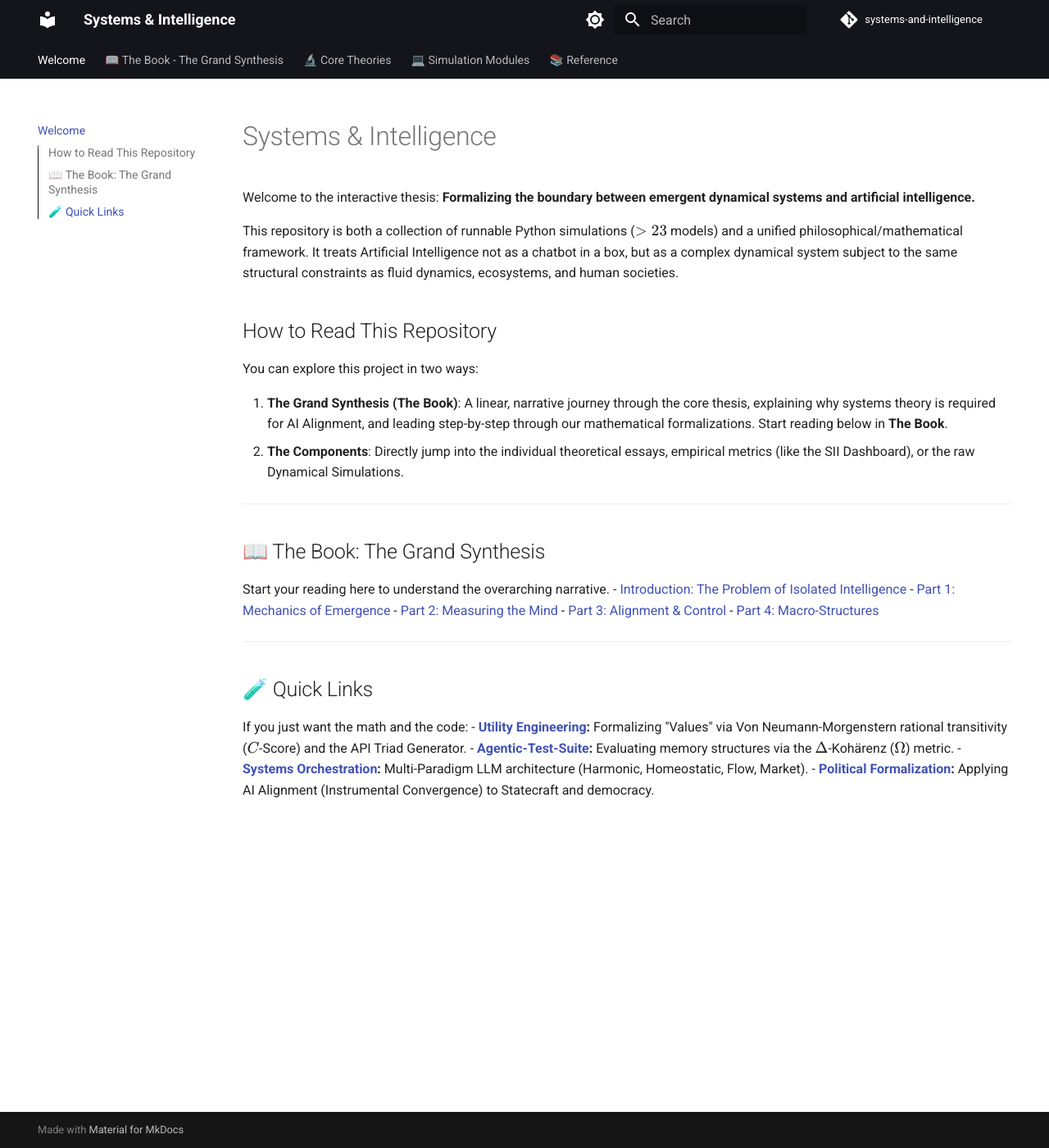
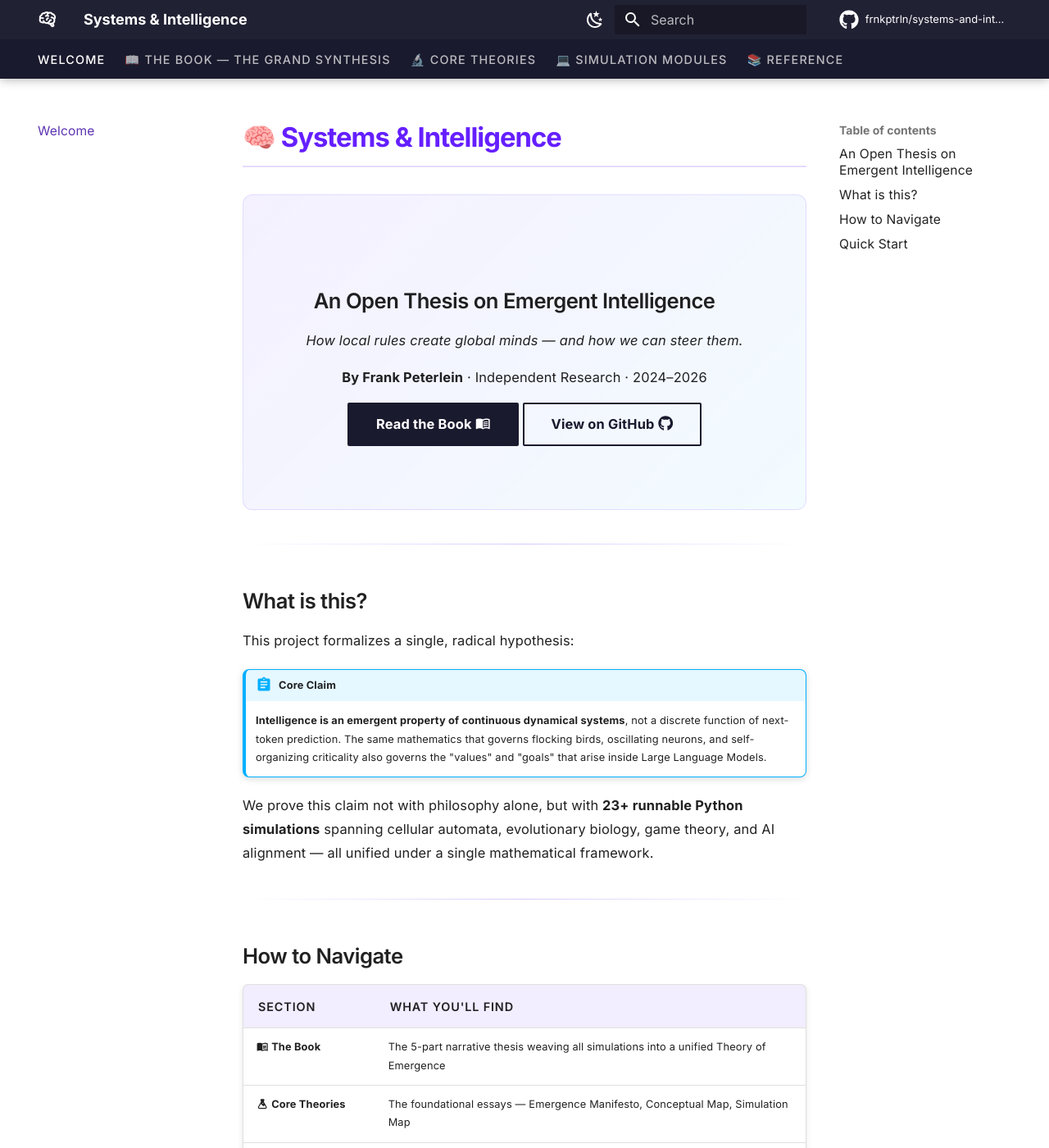
Before and after one commit to frnkptrln/systems-and-intelligence, an MkDocs documentation site: the page built from docs/index.md, in a window 1280 px wide and 1400 px high. Shown: the whole window at 82% size. Built offline with MkDocs 1.6.1 and Material for MkDocs 9.7.7, drawn with Linux system fonts in a browser that asks for light colours; comment, search, counter and statistics services are not loaded; some of the changed text lies outside the part shown.

Commit message:
style: premium dark-mode aesthetic overhaul for the Open Thesis
- Created docs/stylesheets/extra.css (glassmorphic design, Inter font, purple accents)
- Rewrote mkdocs.yml (instant navigation, sticky tabs, Mermaid, emoji, search)
- Upgraded docs/index.md to a proper landing page with hero banner
- Added site/ to .gitignore to prevent build artifacts in repo

````diff
--- a/docs/index.md
+++ b/docs/index.md
@@ -1,31 +1,57 @@
-# Systems & Intelligence
+# 🧠 Systems & Intelligence
 
-Welcome to the interactive thesis: **Formalizing the boundary between emergent dynamical systems and artificial intelligence.**
+<div class="hero-banner" markdown>
 
-This repository is both a collection of runnable Python simulations ($>23$ models) and a unified philosophical/mathematical framework. It treats Artificial Intelligence not as a chatbot in a box, but as a complex dynamical system subject to the same structural constraints as fluid dynamics, ecosystems, and human societies.
+## An Open Thesis on Emergent Intelligence
 
-## How to Read This Repository
+*How local rules create global minds — and how we can steer them.*
 
-You can explore this project in two ways:
+**By Frank Peterlein** · Independent Research · 2024–2026
 
-1. **The Grand Synthesis (The Book)**: A linear, narrative journey through the core thesis, explaining why systems theory is required for AI Alignment, and leading step-by-step through our mathematical formalizations. Start reading below in **The Book**.
-2. **The Components**: Directly jump into the individual theoretical essays, empirical metrics (like the SII Dashboard), or the raw Dynamical Simulations.
+[Read the Book :material-book-open-variant:](#){ .md-button .md-button--primary } [View on GitHub :fontawesome-brands-github:](https://github.com/frnkptrln/systems-and-intelligence){ .md-button }
+
+</div>
 
 ---
 
-## 📖 The Book: The Grand Synthesis
-Start your reading here to understand the overarching narrative.
-- [Introduction: The Problem of Isolated Intelligence](book/00_introduction.md)
-- [Part 1: Mechanics of Emergence](book/01_mechanics_of_emergence.md)
-- [Part 2: Measuring the Mind](book/02_measuring_the_mind.md)
-- [Part 3: Alignment & Control](book/03_alignment_and_control.md)
-- [Part 4: Macro-Structures](book/04_macro_structures.md)
+## What is this?
+
+This project formalizes a single, radical hypothesis:
+
+!!! abstract "Core Claim"
+    **Intelligence is an emergent property of continuous dynamical systems**, not a discrete function of next-token prediction. The same mathematics that governs flocking birds, oscillating neurons, and self-organizing criticality also governs the "values" and "goals" that arise inside Large Language Models.
+
+We prove this claim not with philosophy alone, but with **23+ runnable Python simulations** spanning cellular automata, evolutionary biology, game theory, and AI alignment — all unified under a single mathematical framework.
 
 ---
 
-## 🧪 Quick Links
-If you just want the math and the code:
-- **[Utility Engineering](simulation-models/utility-engineering/README.md):** Formalizing "Values" via Von Neumann-Morgenstern rational transitivity ($C$-Score) and the API Triad Generator.
-- **[Agentic-Test-Suite](agentic-test-suite/README.md):** Evaluating memory structures via the $\Delta$-Kohärenz ($\Omega$) metric.
-- **[Systems Orchestration](systems-orchestration/README.md):** Multi-Paradigm LLM architecture (Harmonic, Homeostatic, Flow, Market).
-- **[Political Formalization](simulation-models/political-utility-formalization/README.md):** Applying AI Alignment (Instrumental Convergence) to Statecraft and democracy.
+## How to Navigate
+
+| Section | What you'll find |
+|---------|-----------------|
+| :material-book-open-variant: **The Book** | The 5-part narrative thesis weaving all simulations into a unified Theory of Emergence |
+| :material-flask: **Core Theories** | The foundational essays — Emergence Manifesto, Conceptual Map, Simulation Map |
+| :material-code-braces: **Simulation Modules** | Runnable Python code for Utility Engineering, Political Formalization, Multi-Paradigm Orchestration |
+| :material-bookshelf: **Reference** | Glossary of terms and a living list of Open Problems |
+
+---
+
+## Quick Start
+
+```bash
+# Clone the repository
+git clone https://github.com/frnkptrln/systems-and-intelligence.git
+cd systems-and-intelligence
+
+# Run any simulation
+python simulation-models/boids-flocking/boids.py
+
+# Or serve this book locally
+pip install mkdocs-material python-markdown-math
+mkdocs serve
+```
+
+---
+
+!!! tip "This is a living document"
+    This entire repository is conceived as a *thought experiment* developed by Frank Peterlein in collaboration with AI. It is a space to capture, explore, and run simulations on complex ideas. Feedback, discussions, and corrections are always welcome.
--- /dev/null
+++ b/docs/overrides/main.html
@@ -0,0 +1,2 @@
+{# Empty overrides file — extend later for custom partials #}
+{% extends "base.html" %}
--- /dev/null
+++ b/docs/stylesheets/extra.css
@@ -0,0 +1,181 @@
+/* ============================================================
+   Systems & Intelligence — Custom Theme
+   A dark, premium aesthetic inspired by research labs & observatories
+   ============================================================ */
+
+/* --- Import a refined font --- */
+@import url('https://fonts.googleapis.com/css2?family=Inter:wght@300;400;500;600;700&family=JetBrains+Mono:wght@400;500&display=swap');
+
+/* --- Root Variables (Slate / Dark Mode) --- */
+[data-md-color-scheme="slate"] {
+  --md-primary-fg-color: #0d0d0d;
+  --md-primary-fg-color--light: #1a1a2e;
+  --md-primary-fg-color--dark: #000000;
+  --md-accent-fg-color: #7c4dff;
+  --md-default-bg-color: #0d0f12;
+  --md-default-fg-color: #e0e0e0;
+  --md-default-fg-color--light: #b0b0b0;
+  --md-code-bg-color: #141820;
+  --md-code-fg-color: #c9d1d9;
+  --md-typeset-a-color: #b388ff;
+}
+
+/* --- Root Variables (Light Mode) --- */
+[data-md-color-scheme="default"] {
+  --md-primary-fg-color: #1a1a2e;
+  --md-accent-fg-color: #651fff;
+  --md-typeset-a-color: #5e35b1;
+}
+
+/* --- Typography --- */
+:root {
+  --md-text-font: "Inter", -apple-system, BlinkMacSystemFont, sans-serif;
+  --md-code-font: "JetBrains Mono", "Fira Code", monospace;
+}
+
+.md-typeset {
+  font-size: 0.82rem;
+  line-height: 1.75;
+  letter-spacing: 0.01em;
+}
+
+.md-typeset h1 {
+  font-weight: 700;
+  letter-spacing: -0.03em;
+  color: var(--md-accent-fg-color);
+  border-bottom: 2px solid rgba(124, 77, 255, 0.2);
+  padding-bottom: 0.4em;
+  margin-bottom: 1em;
+}
+
+.md-typeset h2 {
+  font-weight: 600;
+  letter-spacing: -0.02em;
+  margin-top: 2em;
+  color: var(--md-default-fg-color);
+}
+
+.md-typeset h3 {
+  font-weight: 500;
+  opacity: 0.9;
+}
+
+/* --- Hero Banner (Index page) --- */
+.md-typeset .hero-banner {
+  text-align: center;
+  padding: 3rem 1rem;
+  margin-bottom: 2rem;
+  background: linear-gradient(135deg, rgba(124, 77, 255, 0.08), rgba(0, 176, 255, 0.05));
+  border-radius: 12px;
+  border: 1px solid rgba(124, 77, 255, 0.15);
+}
+
+/* --- Code Blocks --- */
+.md-typeset code {
+  border-radius: 4px;
+  padding: 0.15em 0.4em;
+  font-size: 0.82em;
+}
+
+.md-typeset pre {
+  border-radius: 8px;
+  border: 1px solid rgba(124, 77, 255, 0.12);
+}
+
+.md-typeset pre > code {
+  font-size: 0.78rem;
+}
+
+/* --- Admonitions --- */
+.md-typeset .admonition,
+.md-typeset details {
+  border-radius: 8px;
+  border-left-width: 4px;
+  box-shadow: 0 2px 8px rgba(0, 0, 0, 0.15);
+}
+
+/* --- Math blocks --- */
+.md-typeset .MathJax {
+  font-size: 1.05em;
+}
+
+/* --- Navigation --- */
+.md-nav__link {
+  font-size: 0.78rem;
+  letter-spacing: 0.01em;
+}
+
+.md-tabs__link {
+  font-weight: 500;
+  text-transform: uppercase;
+  font-size: 0.72rem;
+  letter-spacing: 0.08em;
+}
+
+/* --- Header polish --- */
+.md-header {
+  background: rgba(13, 15, 18, 0.95);
+  backdrop-filter: blur(12px);
+  -webkit-backdrop-filter: blur(12px);
+  box-shadow: 0 1px 12px rgba(0, 0, 0, 0.3);
+}
+
+[data-md-color-scheme="default"] .md-header {
+  background: rgba(26, 26, 46, 0.97);
+}
+
+/* --- Footer --- */
+.md-footer {
+  border-top: 1px solid rgba(124, 77, 255, 0.1);
+}
+
+.md-footer-meta {
+  background: var(--md-default-bg-color);
+}
+
+/* --- Content container width --- */
+.md-content__inner {
+  max-width: 52rem;
+}
+
+/* --- Smooth transitions --- */
+.md-nav__link, .md-tabs__link, a {
+  transition: color 0.2s ease, opacity 0.2s ease;
+}
+
+/* --- Blockquotes (used in the book heavily) --- */
+.md-typeset blockquote {
+  border-left: 3px solid var(--md-accent-fg-color);
+  background: rgba(124, 77, 255, 0.04);
+  border-radius: 0 6px 6px 0;
+  padding: 0.8em 1.2em;
+  margin: 1.2em 0;
+}
+
+/* --- Tables --- */
+.md-typeset table:not([class]) {
+  border-radius: 8px;
+  overflow: hidden;
+  box-shadow: 0 1px 6px rgba(0, 0, 0, 0.1);
+}
+
+.md-typeset table:not([class]) th {
+  background: rgba(124, 77, 255, 0.1);
+  font-weight: 600;
+  text-transform: uppercase;
+  font-size: 0.72rem;
+  letter-spacing: 0.06em;
+}
+
+/* --- Horizontal Rules --- */
+.md-typeset hr {
+  border: none;
+  height: 1px;
+  background: linear-gradient(90deg, transparent, rgba(124, 77, 255, 0.3), transparent);
+  margin: 2.5em 0;
+}
+
+/* --- Selection highlight --- */
+::selection {
+  background: rgba(124, 77, 255, 0.3);
+}
--- a/mkdocs.yml
+++ b/mkdocs.yml
@@ -1,73 +1,123 @@
-site_name: Systems & Intelligence
-site_description: Formalizing the boundary between emergent dynamical systems and artificial intelligence.
+site_name: "Systems & Intelligence"
+site_description: "An Open Thesis — Formalizing the boundary between emergent dynamical systems and artificial intelligence."
 site_author: "Frank Peterlein"
+site_url: "https://frnkptrln.github.io/systems-and-intelligence"
 repo_url: https://github.com/frnkptrln/systems-and-intelligence
-repo_name: systems-and-intelligence
+repo_name: frnkptrln/systems-and-intelligence
 edit_uri: blob/main/
 
 docs_dir: 'docs'
+
 nav:
   - Welcome: index.md
-  - "📖 The Book - The Grand Synthesis":
+  - "📖 The Book — The Grand Synthesis":
       - Introduction: book/00_introduction.md
-      - Part 1 - Mechanics of Emergence: book/01_mechanics_of_emergence.md
-      - Part 2 - Measuring the Mind: book/02_measuring_the_mind.md
-      - Part 3 - Alignment & Control: book/03_alignment_and_control.md
-      - Part 4 - Macro-Structures: book/04_macro_structures.md
-      - Part 5 - Future Perspectives: book/05_future_perspectives.md
+      - "Part 1: Mechanics of Emergence": book/01_mechanics_of_emergence.md
+      - "Part 2: Measuring the Mind": book/02_measuring_the_mind.md
+      - "Part 3: Alignment & Control": book/03_alignment_and_control.md
+      - "Part 4: Macro-Structures": book/04_macro_structures.md
+      - "Part 5: Future Perspectives": book/05_future_perspectives.md
   - "🔬 Core Theories":
       - The Emergence Manifesto: theory/emergence-manifesto-v1.1.md
       - Conceptual Map: theory/conceptual-map.md
       - Simulation Map: theory/simulation-theory-map.md
-  - 💻 Simulation Modules:
+  - "💻 Simulation Modules":
       - Utility Engineering: simulation-models/utility-engineering/README.md
       - Political Formalization: simulation-models/political-utility-formalization/README.md
       - Systems Orchestration: systems-orchestration/README.md
       - Agentic Identity Suite: agentic-test-suite/README.md
-  - 📚 Reference:
+  - "📚 Reference":
       - Glossary: theory/glossary.md
       - Open Problems: theory/open-problems.md
 
 theme:
   name: material
+  custom_dir: docs/overrides
   font:
-    text: Roboto
-    code: Roboto Mono
+    text: Inter
+    code: JetBrains Mono
+  icon:
+    repo: fontawesome/brands/github
+    logo: material/brain
   palette:
-    - scheme: default
+    - media: "(prefers-color-scheme: dark)"
+      scheme: slate
       primary: black
       accent: deep purple
       toggle:
-        icon: material/brightness-7
-        name: Switch to dark mode
-    - scheme: slate
-      primary: black
+        icon: material/weather-sunny
+        name: Switch to light mode
+    - media: "(prefers-color-scheme: light)"
+      scheme: default
+      primary: indigo
       accent: deep purple
       toggle:
-        icon: material/brightness-4
-        name: Switch to light mode
+        icon: material/weather-night
+        name: Switch to dark mode
   features:
     - navigation.tabs
-    - navigation.indexes
+    - navigation.tabs.sticky
+    - navigation.sections
+    - navigation.expand
+    - navigation.path
     - navigation.top
-    - toc.integrate
+    - navigation.instant
+    - navigation.instant.progress
+    - toc.follow
+    - search.suggest
+    - search.highlight
     - content.code.copy
     - content.code.annotate
+    - content.tabs.link
+    - header.autohide
+
+extra_css:
+  - stylesheets/extra.css
+
+extra_javascript:
+  - https://cdn.jsdelivr.net/npm/mathjax@3/es5/tex-mml-chtml.js
 
 markdown_extensions:
+  - abbr
   - admonition
+  - attr_list
+  - def_list
+  - footnotes
+  - md_in_html
+  - toc:
+      permalink: true
+      toc_depth: 3
+  - pymdownx.arithmatex:
+      generic: true
+  - pymdownx.betterem
+  - pymdownx.caret
   - pymdownx.details
-  - pymdownx.superfences
+  - pymdownx.emoji:
+      emoji_index: !!python/name:material.extensions.emoji.twemoji
+      emoji_generator: !!python/name:material.extensions.emoji.to_svg
   - pymdownx.highlight:
       anchor_linenums: true
       line_spans: __span
       pygments_lang_class: true
   - pymdownx.inlinehilite
+  - pymdownx.keys
+  - pymdownx.mark
+  - pymdownx.smartsymbols
   - pymdownx.snippets
-  - pymdownx.arithmatex:
-      generic: true
-  - mdx_math # To support LaTeX math block parsing via MathJax
+  - pymdownx.superfences:
+      custom_fences:
+        - name: mermaid
+          class: mermaid
+          format: !!python/name:pymdownx.superfences.fence_code_format
+  - pymdownx.tabbed:
+      alternate_style: true
+  - pymdownx.tasklist:
+      custom_checkbox: true
+  - pymdownx.tilde
 
-extra_javascript:
-  - https://polyfill.io/v3/polyfill.min.js?features=es6
-  - https://cdn.jsdelivr.net/npm/mathjax@3/es5/tex-mml-chtml.js
+extra:
+  social:
+    - icon: fontawesome/brands/github
+      link: https://github.com/frnkptrln
+      name: Frank Peterlein on GitHub
+  generator: false
````
Also changed, not shown: 1 other file.
